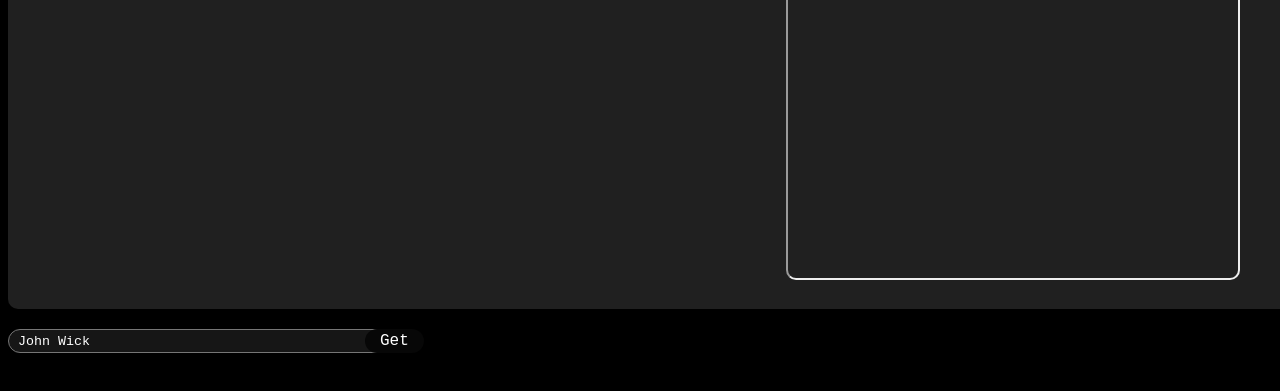
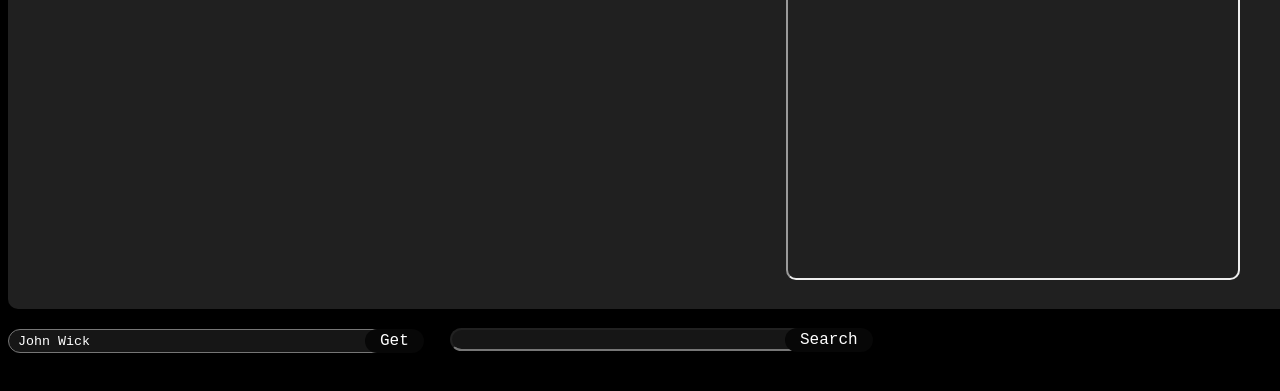
Before and after one commit to SchitzoBippoTheCoder/API_Project, a website: page index.html in a window 1280 px wide. Shown: the part 389-780 px from the top of the page. Drawn offline with nearby package versions, Linux system fonts and the light colour scheme.

Commit message:
Added a search bar to add results into dropdown menu

```diff
--- a/index.html
+++ b/index.html
@@ -44,6 +44,10 @@
     </select>
 
     <button id="getButton" onclick="GetMovieData()">Get</button>
+
+    <button id="searchButton" onclick="Search()">Search</button>
+
+    <input type="text" id="searchBar">
 </body>
 
 </html>
--- a/script.js
+++ b/script.js
@@ -1,8 +1,6 @@
 // Example Search
 // in --> objects
 // of --> array
-
-//const { default: axios } = require("axios");
 
 const apiKey = "e06cb446302dcf3a3cb1358720141aad";
 
@@ -31,3 +29,27 @@ function GetMovieData() {
         document.getElementById("trailer").src = "https://www.youtube.com/embed/" + (movieData.data.videos.results.filter((trailer) => trailer.type === "Trailer")).at(0).key;
     })
 }
+
+function Search() {
+    let searchParam = document.getElementById("searchBar").value;
+
+    let _searchParam = axios.get(`https://api.themoviedb.org/3/search/movie?api_key=${apiKey}&language=en-US&page=1&include_adult=false&query=${searchParam}`, {
+
+    })
+
+    let _searchParamResult = _searchParam.then((finalResult) => {
+        //console.log(finalResult.data.results[0]);
+
+        document.getElementById("dropdownMenu").innerText = null;
+
+        for (let count = 0; count <= finalResult.data.results.length; count++) {
+            let newOption = document.createElement("option");
+            newOption.setAttribute('value', finalResult.data.results[count].id);
+            newOption.innerHTML = finalResult.data.results[count].original_title;
+
+            console.log(newOption.innerHTML);
+
+            document.getElementById("dropdownMenu").options.add(newOption);
+        }
+    })
+}
--- a/style.css
+++ b/style.css
@@ -44,6 +44,54 @@ body {
 
     padding-left: 5px;
 
+}
+
+#searchBar {
+    position: absolute;
+
+    font-family: 'Courier New', Courier, monospace;
+    color: white;
+    font-size: medium;
+
+    background-color: rgb(22, 22, 22);
+
+    outline: rgb(22, 22, 22);
+
+    top: 717px;
+    left: 450px;
+
+    height: 17px;
+    width: 350px;
+
+    border-radius: 25px;
+
+    padding-left: 10px;
+}
+
+#searchButton {
+    font-family: 'Courier New', Courier, monospace;
+    color: white;
+    font-size: medium;
+
+    background-color: rgb(7, 7, 7);
+
+    position: absolute;
+
+    top: 717px;
+    left: 785px;
+
+    height: 24px;
+
+    border-style: solid;
+    border-width: 0px;
+    border-radius: 50px;
+
+    padding-top: 2px;
+    padding-right: 15px;
+    padding-bottom: 2px;
+    padding-left: 15px;
+
+    z-index: 99;
 }
 
 #getButton {
```
